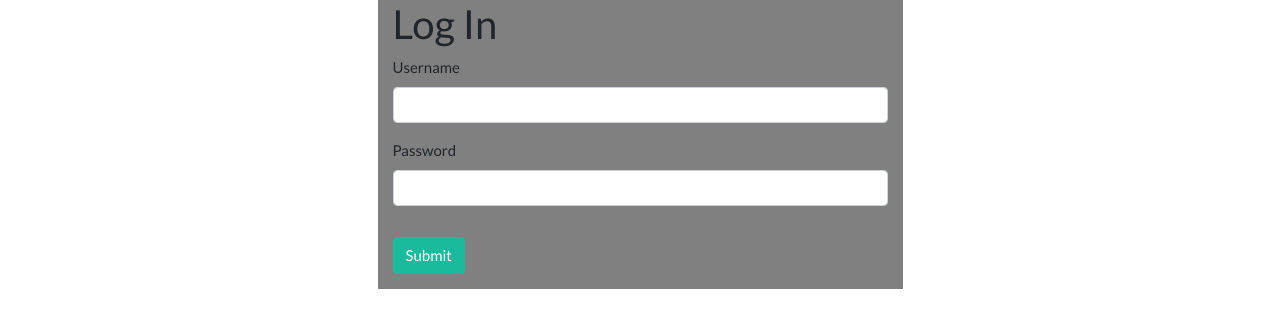
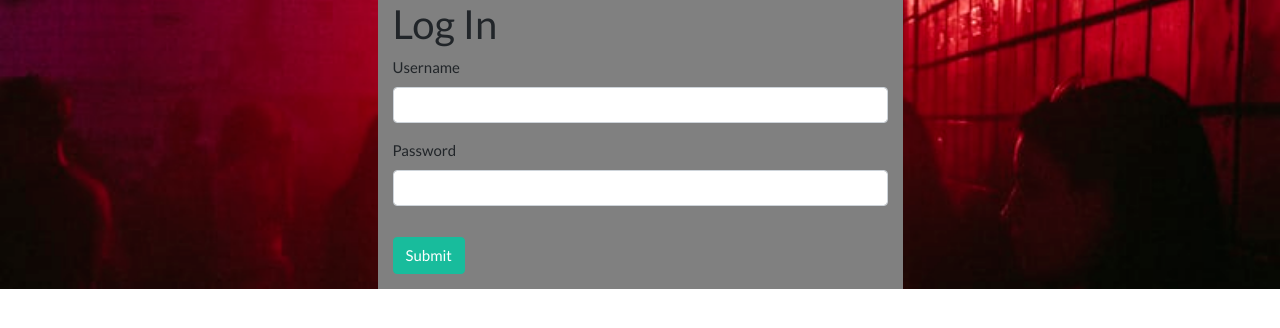
Before and after one commit to github-marti/Date-Rescue, a React (Create React App) app in the folder client/: page / in a window 1280 px wide. Shown: the top 328 px of the page. Built offline with nearby package versions, Linux system fonts and the light colour scheme.

Commit message:
fixed bg image

```diff
--- a/client/src/components/login/style.css
+++ b/client/src/components/login/style.css
@@ -1,6 +1,13 @@
-.bcg1, html{
+body, html {
     height: 100%;
-    background-image: url(club photo 3.jpeg);
+}
+
+.bcg1 {
+    height: 100%;
+    background-image: url("club photo 3.jpeg");
+    background-position: center;
+    background-repeat: no-repeat;
+    background-size: cover;
 
 }
 
```
